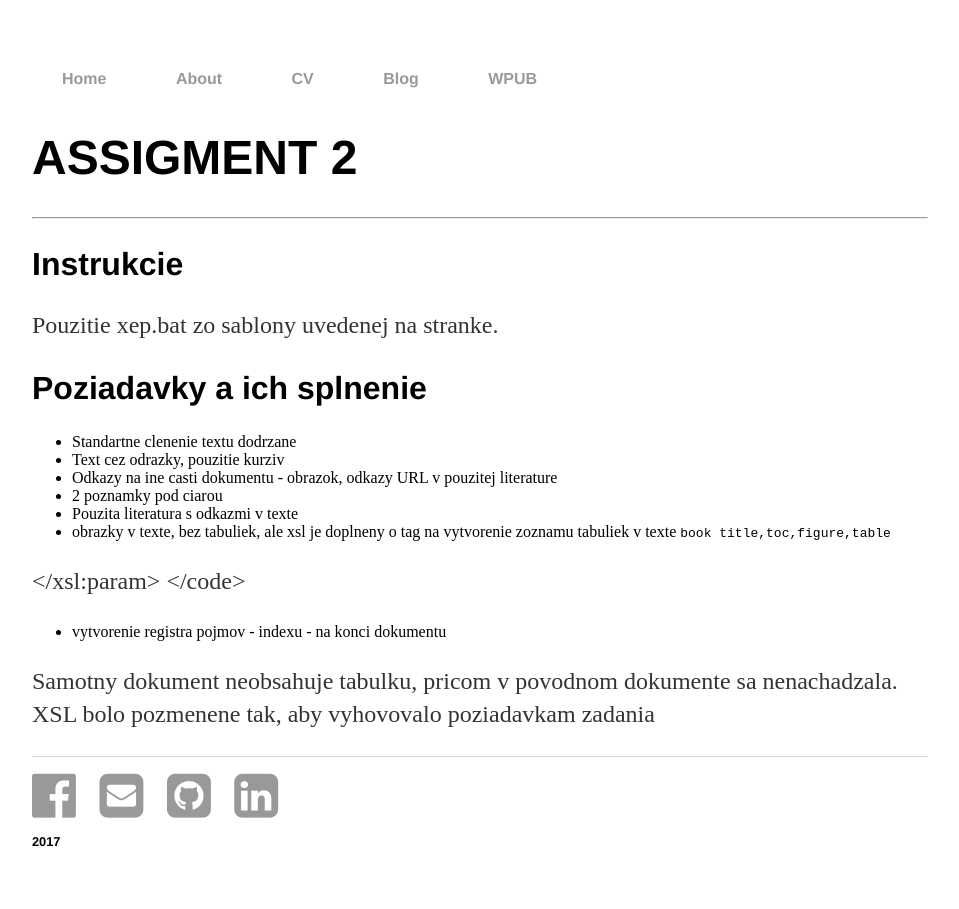
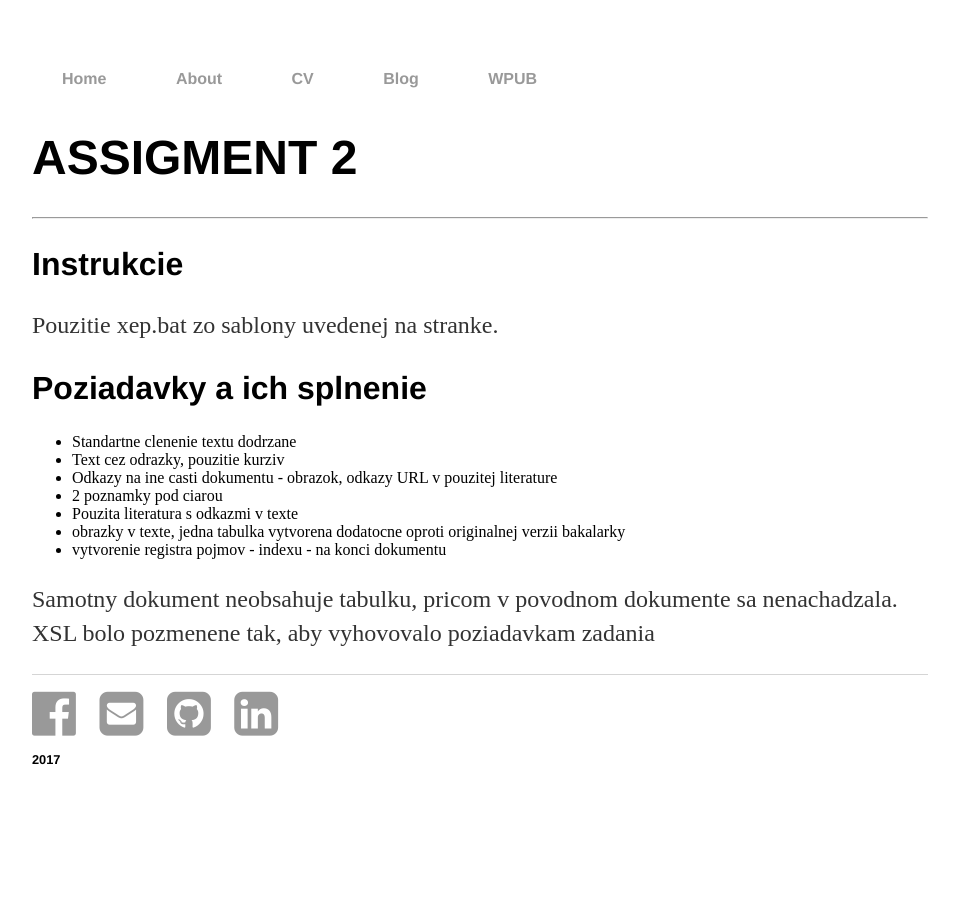
Before and after one commit to xcegin/xcegin.github.io, a Jekyll site: the page built from wpub/assigment2/index.md, in a window 1280 px wide. Shown: the whole page, without its empty margins (160-1119 px from the left). Built offline with Jekyll 4.4.1, drawn with Linux system fonts in a browser that asks for light colours.

Commit message:
Corrected WPUB assigment 2

```diff
--- a/wpub/assigment2/index.md
+++ b/wpub/assigment2/index.md
@@ -20,9 +20,7 @@ Poziadavky a ich splnenie
 + Odkazy na ine casti dokumentu - obrazok, odkazy URL v pouzitej literature
 + 2 poznamky pod ciarou
 + Pouzita literatura s odkazmi v texte
-+ obrazky v texte, bez tabuliek, ale xsl je doplneny o tag na vytvorenie zoznamu tabuliek v texte <code><xsl:param name="generate.toc">
-book      title,toc,figure,table
-</xsl:param> </code>
++ obrazky v texte, jedna tabulka vytvorena dodatocne oproti originalnej verzii bakalarky
 + vytvorenie registra pojmov - indexu - na konci dokumentu
 
 Samotny dokument neobsahuje tabulku, pricom v povodnom dokumente sa nenachadzala. XSL bolo pozmenene tak, aby vyhovovalo poziadavkam zadania
```
